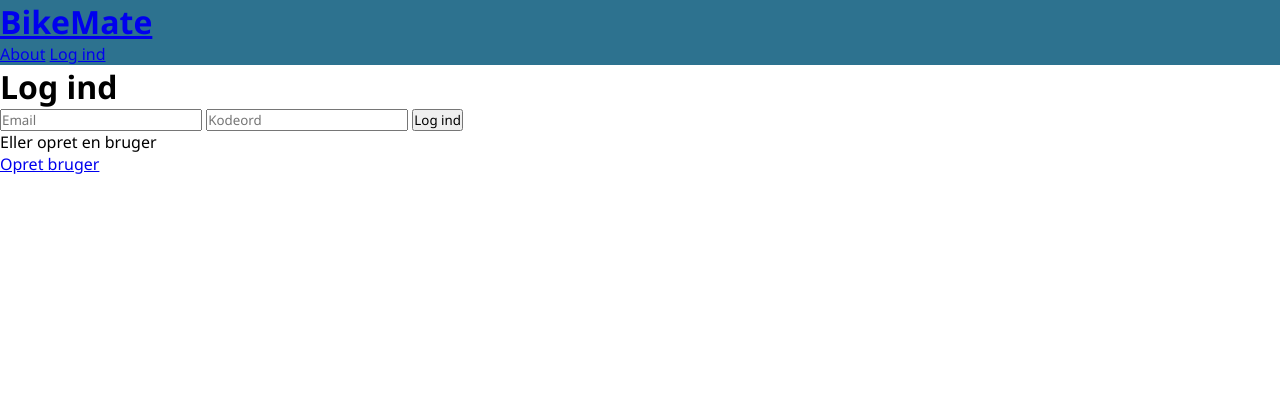
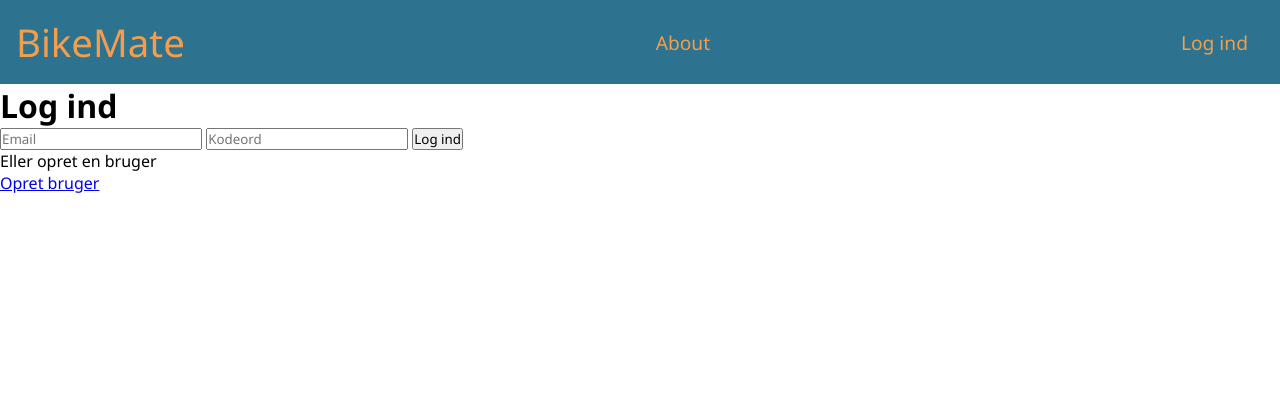
Before and after one commit to Lauramediedk/flaskapp_sql, a Flask app: page /login in a window 1280 px wide. Shown: the top 420 px of the page. Run offline with Flask 3, Linux system fonts and the light colour scheme; some libraries are stand-ins or nearby versions.

Commit message:
index links css

```diff
--- a/static/css/style.css
+++ b/static/css/style.css
@@ -10,7 +10,7 @@ body{
     flex-direction: column;
 }
 
-/* NAVBAR */
+/* NAVBAR - LOGGED IN */
 .header{
     background: #2D728f;
 }
@@ -61,6 +61,21 @@ body{
 .menu_links a:hover{
     transition: 0.5s;
     color: #f49e4c;
+}
+
+/* NAVBAR - NOT LOGGED IN */
+.links{
+    display: flex;
+    align-items: center;
+    justify-content: space-between;
+    padding: 1rem 2rem 1rem 1rem;
+}
+.links a{
+    display: block;
+    text-decoration: none;
+    color: #f49e4c;
+    font-size: 1.2em;
+    font-weight: 500;
 }
 
 /* DASHBOARD */
--- a/templates/base.html
+++ b/templates/base.html
@@ -31,8 +31,8 @@
             {% else %}
         <div class="links">
             <h1><a href="{{url_for('index')}}">BikeMate</a></h1>
-            <a href="#">About</a>
-            <a href="{{url_for('login')}}">Log ind</a>
+                <a href="#">About</a>
+                <a href="{{url_for('login')}}">Log ind</a>
         </div>
             {% endif %}
     </div>
```
